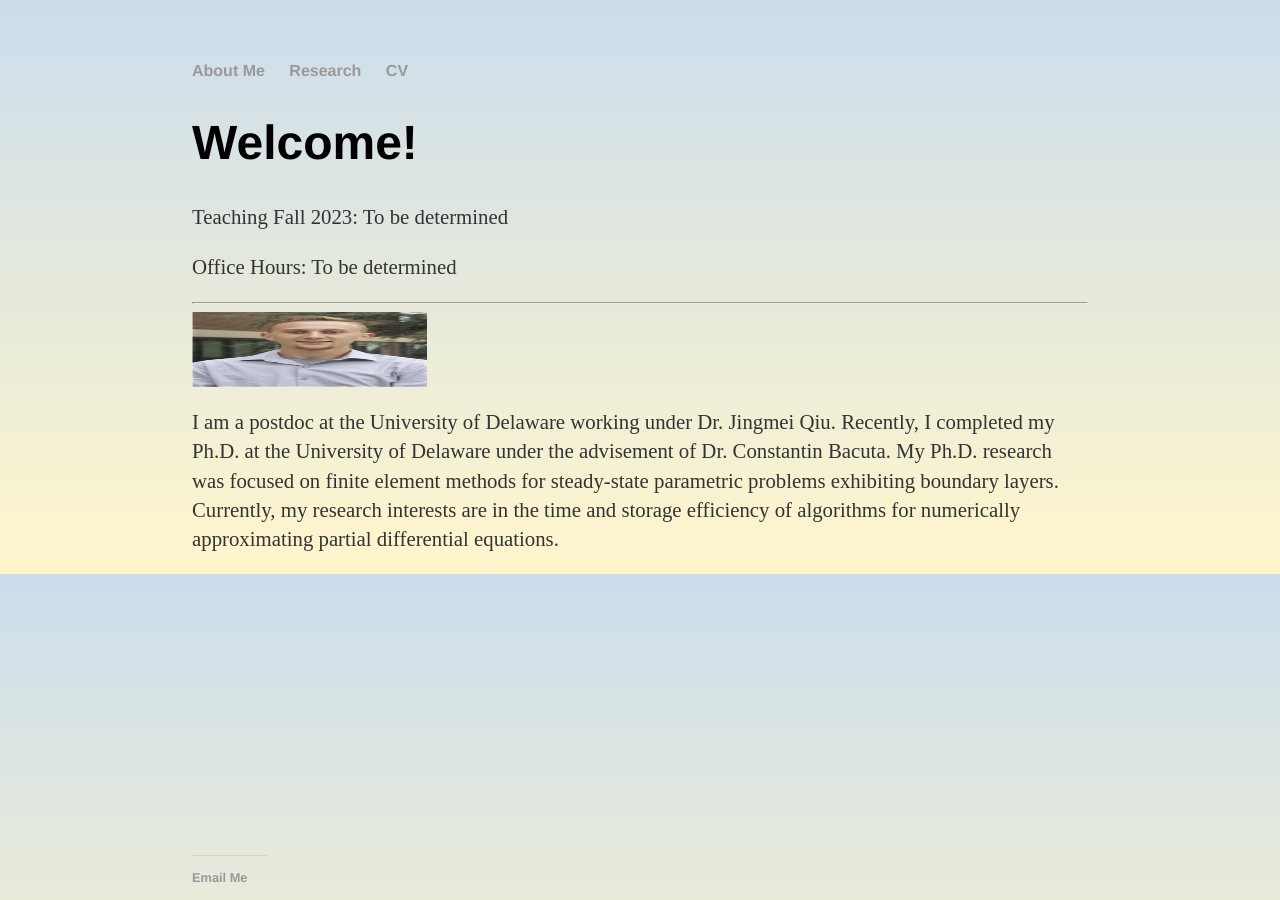
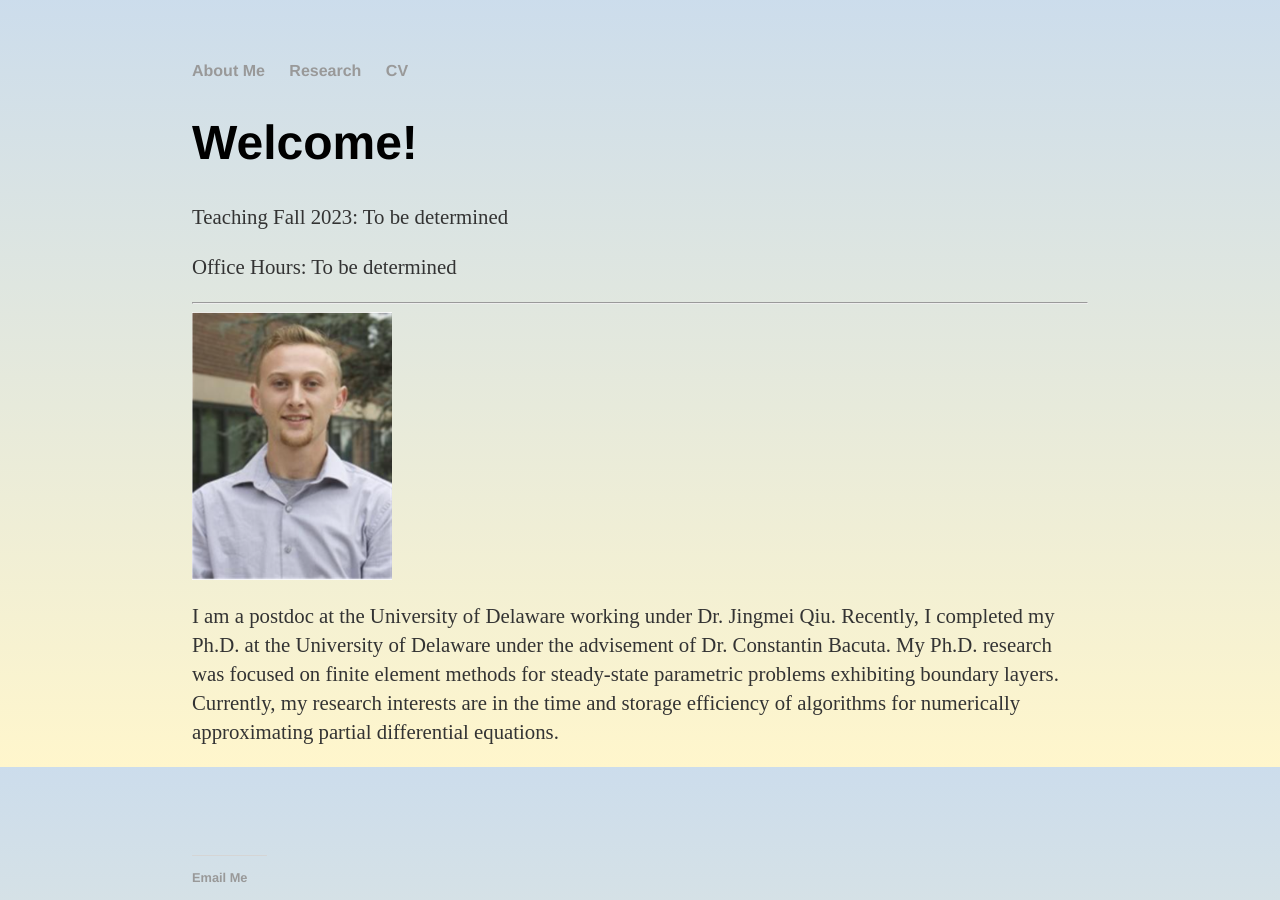
Before and after one commit to dhayes95/dhayes95.github.io, a Jekyll site: the page built from index.html, in a window 1280 px wide. Built offline with Jekyll 4.4.1, drawn with Linux system fonts in a browser that asks for light colours.

Commit message:
Update index.html

```diff
--- a/index.html
+++ b/index.html
@@ -10,7 +10,7 @@ title: Dan Hayes
 	<hr>
 
 	<body>
-<img src="HeadShotDan.PNG" height= "75" width="235" style="float:left;"/>
+<img src="HeadShotDan.PNG" height= "auto" width="200" style="float:left;"/>
 <p style="float:right;">I am a postdoc at the University of Delaware working under Dr. Jingmei Qiu. Recently,
 			   I completed my Ph.D. at the University of Delaware under the advisement of Dr. Constantin Bacuta. My Ph.D. research was focused
 			   on finite element methods for steady-state parametric problems exhibiting boundary layers. Currently, my research interests are
```
